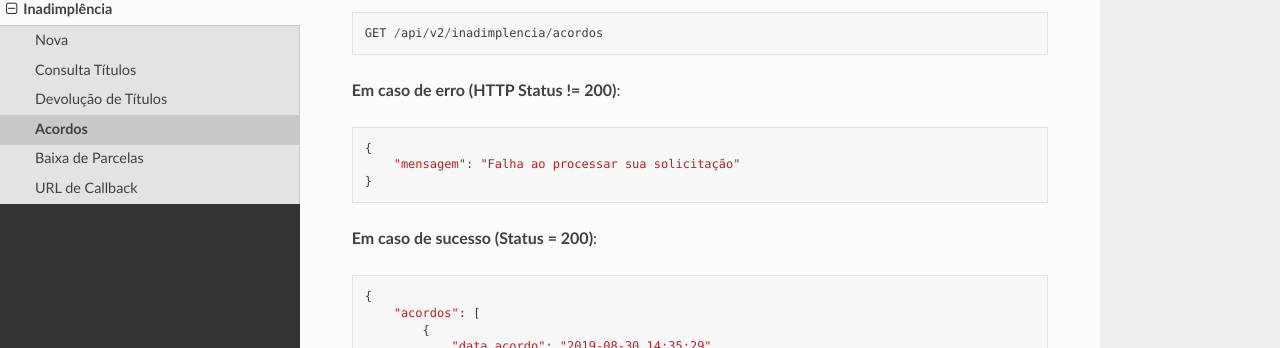
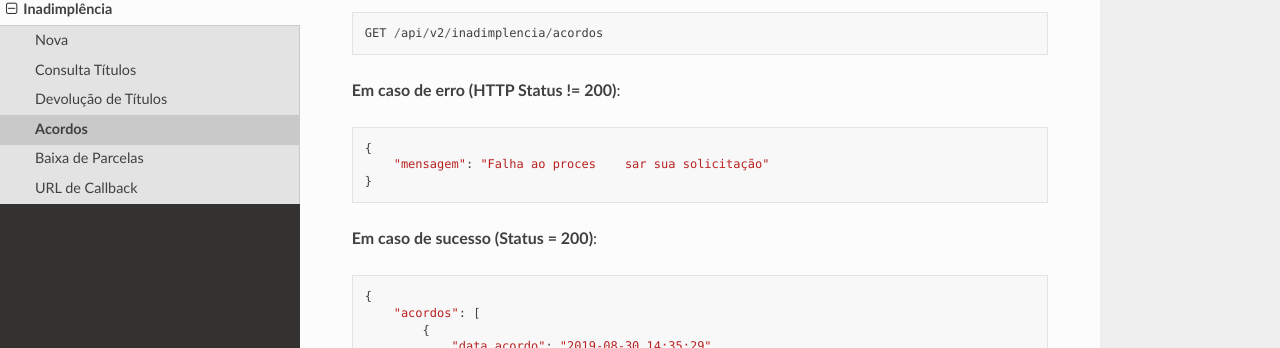
Before and after one commit to vitornovo/negociarie-api-docs, a Sphinx documentation site: the page built from docs/source/inadimplencia/lista_acordos.rst, in a window 1280 px wide and 900 px high. Shown: the part 196-544 px from the top of the window. Built offline with Sphinx 7.4.7 and the Read the Docs theme 2.0.0, drawn with Linux system fonts in a browser that asks for light colours.

Commit message:
Ajuste lista de acordos

```diff
--- a/docs/source/inadimplencia/lista_acordos.rst
+++ b/docs/source/inadimplencia/lista_acordos.rst
@@ -8,7 +8,7 @@ Para listar todos os acordos efetuados utilize a URL abaixo::
 **Em caso de erro (HTTP Status != 200)**::
 
     {
-        "mensagem": "Falha ao processar sua solicitação"
+        "mensagem": "Falha ao proces    sar sua solicitação"
     }
 
 
```
Also changed, not shown: 1 other file.
